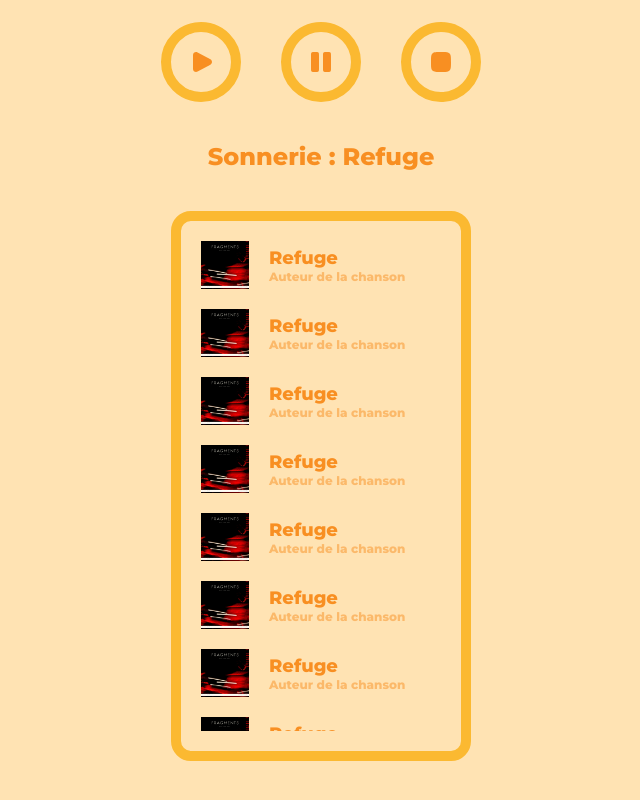
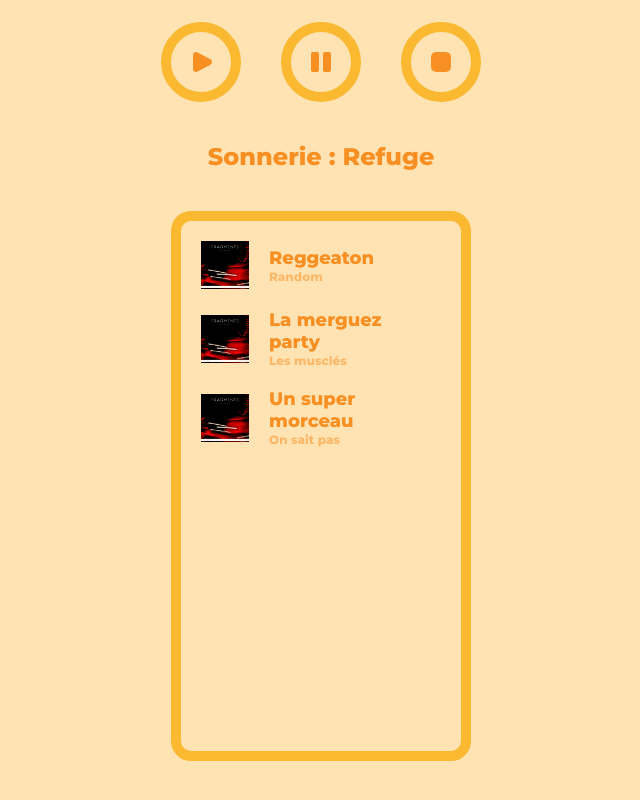
Before and after one commit to Hoyazen/alarm-app, a Next.js app: page / in a window 1280 px wide. Shown: the part 484-1284 px from the top of the page, without its empty margins (319-959 px from the left). Built offline with nearby package versions, Linux system fonts and the light colour scheme.

Commit message:
Ajout de start audio

```diff
--- a/src/app/components/songs-list/songsList.jsx
+++ b/src/app/components/songs-list/songsList.jsx
@@ -5,8 +5,12 @@ import { useContext } from "react";
 
 import styles from "./songsList.module.css"
 
-function SongsList() {
+function SongsList({ songs, setSelectedSong }) {
     const { darkMode } = useContext(DarkModeContext);
+
+    function handleSongClicked(song) {
+        setSelectedSong(song);
+    }
 
     return (
         <div className={styles.songsList}>
@@ -14,76 +18,20 @@ function SongsList() {
 
             <div className={darkMode ? `${styles.container} ${styles.containerDark}` : `${styles.container} ${styles.containerLight}`}>
                 <ul className={darkMode ? `${styles.list} ${styles.listDark}` : `${styles.list} ${styles.listLight}`}>
-                    <li className={darkMode ? `${styles.songContainer} ${styles.songContainerDark}` : `${styles.songContainer} ${styles.songContainerLight}`}>
-                        <img src="/images/album.jpg" className={styles.image} alt="test" />
-                        <div>
-                            <p className={darkMode ? `${styles.songTitle} ${styles.songTitleDark}` : `${styles.songTitle} ${styles.songTitleLight}`}>Refuge</p>
-                            <p className={darkMode ? `${styles.songAuthor} ${styles.songAuthorDark}` : `${styles.songAuthor} ${styles.songAuthorLight}`}>Auteur de la chanson</p>
-                        </div>
-                    </li>
-                    <li className={darkMode ? `${styles.songContainer} ${styles.songContainerDark}` : `${styles.songContainer} ${styles.songContainerLight}`}>
-                        <img src="/images/album.jpg" className={styles.image} alt="test" />
-                        <div>
-                            <p className={darkMode ? `${styles.songTitle} ${styles.songTitleDark}` : `${styles.songTitle} ${styles.songTitleLight}`}>Refuge</p>
-                            <p className={darkMode ? `${styles.songAuthor} ${styles.songAuthorDark}` : `${styles.songAuthor} ${styles.songAuthorLight}`}>Auteur de la chanson</p>
-                        </div>
-                    </li>
-                    <li className={darkMode ? `${styles.songContainer} ${styles.songContainerDark}` : `${styles.songContainer} ${styles.songContainerLight}`}>
-                        <img src="/images/album.jpg" className={styles.image} alt="test" />
-                        <div>
-                            <p className={darkMode ? `${styles.songTitle} ${styles.songTitleDark}` : `${styles.songTitle} ${styles.songTitleLight}`}>Refuge</p>
-                            <p className={darkMode ? `${styles.songAuthor} ${styles.songAuthorDark}` : `${styles.songAuthor} ${styles.songAuthorLight}`}>Auteur de la chanson</p>
-                        </div>
-                    </li>
-                    <li className={darkMode ? `${styles.songContainer} ${styles.songContainerDark}` : `${styles.songContainer} ${styles.songContainerLight}`}>
-                        <img src="/images/album.jpg" className={styles.image} alt="test" />
-                        <div>
-                            <p className={darkMode ? `${styles.songTitle} ${styles.songTitleDark}` : `${styles.songTitle} ${styles.songTitleLight}`}>Refuge</p>
-                            <p className={darkMode ? `${styles.songAuthor} ${styles.songAuthorDark}` : `${styles.songAuthor} ${styles.songAuthorLight}`}>Auteur de la chanson</p>
-                        </div>
-                    </li>
-                    <li className={darkMode ? `${styles.songContainer} ${styles.songContainerDark}` : `${styles.songContainer} ${styles.songContainerLight}`}>
-                        <img src="/images/album.jpg" className={styles.image} alt="test" />
-                        <div>
-                            <p className={darkMode ? `${styles.songTitle} ${styles.songTitleDark}` : `${styles.songTitle} ${styles.songTitleLight}`}>Refuge</p>
-                            <p className={darkMode ? `${styles.songAuthor} ${styles.songAuthorDark}` : `${styles.songAuthor} ${styles.songAuthorLight}`}>Auteur de la chanson</p>
-                        </div>
-                    </li>
-                    <li className={darkMode ? `${styles.songContainer} ${styles.songContainerDark}` : `${styles.songContainer} ${styles.songContainerLight}`}>
-                        <img src="/images/album.jpg" className={styles.image} alt="test" />
-                        <div>
-                            <p className={darkMode ? `${styles.songTitle} ${styles.songTitleDark}` : `${styles.songTitle} ${styles.songTitleLight}`}>Refuge</p>
-                            <p className={darkMode ? `${styles.songAuthor} ${styles.songAuthorDark}` : `${styles.songAuthor} ${styles.songAuthorLight}`}>Auteur de la chanson</p>
-                        </div>
-                    </li>
-                    <li className={darkMode ? `${styles.songContainer} ${styles.songContainerDark}` : `${styles.songContainer} ${styles.songContainerLight}`}>
-                        <img src="/images/album.jpg" className={styles.image} alt="test" />
-                        <div>
-                            <p className={darkMode ? `${styles.songTitle} ${styles.songTitleDark}` : `${styles.songTitle} ${styles.songTitleLight}`}>Refuge</p>
-                            <p className={darkMode ? `${styles.songAuthor} ${styles.songAuthorDark}` : `${styles.songAuthor} ${styles.songAuthorLight}`}>Auteur de la chanson</p>
-                        </div>
-                    </li>
-                    <li className={darkMode ? `${styles.songContainer} ${styles.songContainerDark}` : `${styles.songContainer} ${styles.songContainerLight}`}>
-                        <img src="/images/album.jpg" className={styles.image} alt="test" />
-                        <div>
-                            <p className={darkMode ? `${styles.songTitle} ${styles.songTitleDark}` : `${styles.songTitle} ${styles.songTitleLight}`}>Refuge</p>
-                            <p className={darkMode ? `${styles.songAuthor} ${styles.songAuthorDark}` : `${styles.songAuthor} ${styles.songAuthorLight}`}>Auteur de la chanson</p>
-                        </div>
-                    </li>
-                    <li className={darkMode ? `${styles.songContainer} ${styles.songContainerDark}` : `${styles.songContainer} ${styles.songContainerLight}`}>
-                        <img src="/images/album.jpg" className={styles.image} alt="test" />
-                        <div>
-                            <p className={darkMode ? `${styles.songTitle} ${styles.songTitleDark}` : `${styles.songTitle} ${styles.songTitleLight}`}>Refuge</p>
-                            <p className={darkMode ? `${styles.songAuthor} ${styles.songAuthorDark}` : `${styles.songAuthor} ${styles.songAuthorLight}`}>Auteur de la chanson</p>
-                        </div>
-                    </li>
-                    <li className={darkMode ? `${styles.songContainer} ${styles.songContainerDark}` : `${styles.songContainer} ${styles.songContainerLight}`}>
-                        <img src="/images/album.jpg" className={styles.image} alt="test" />
-                        <div>
-                            <p className={darkMode ? `${styles.songTitle} ${styles.songTitleDark}` : `${styles.songTitle} ${styles.songTitleLight}`}>Refuge</p>
-                            <p className={darkMode ? `${styles.songAuthor} ${styles.songAuthorDark}` : `${styles.songAuthor} ${styles.songAuthorLight}`}>Auteur de la chanson</p>
-                        </div>
-                    </li>
+                    {
+                        // Transformation d'un tableau de Json en éléments JSX
+                        songs.map((song) => {
+                            return (<li className={darkMode ? `${styles.songContainer} ${styles.songContainerDark}` : `${styles.songContainer} ${styles.songContainerLight}`}
+                                        onClick={() => handleSongClicked(song)}
+                                        key={song["name"]}>
+                                        <img src={`/images/${song["img_file_name"]}`} className={styles.image} alt={`Image de la chason ${song["name"]}`} />
+                                        <div>
+                                            <p className={darkMode ? `${styles.songTitle} ${styles.songTitleDark}` : `${styles.songTitle} ${styles.songTitleLight}`}>{song["name"]}</p>
+                                            <p className={darkMode ? `${styles.songAuthor} ${styles.songAuthorDark}` : `${styles.songAuthor} ${styles.songAuthorLight}`}>{song["artist"]}</p>
+                                        </div>
+                                    </li>)
+                        })
+                    }
                 </ul>
             </div>
         </div>
--- a/src/app/context/TimerProvider.jsx
+++ b/src/app/context/TimerProvider.jsx
@@ -24,14 +24,22 @@ export default function TimerProvider({ endFunction, children }) {
                 if (prev <= 1) {
                     clearInterval(intervalRef.current);
                     intervalRef.current = null;
-                    // appel de la fonction de fin fournie par le composant parent
-                    endFunction();
                     return 0;
                 }
                 return prev - 1;
             });
         }, 1000);
     };
+
+    /**
+     * useEffect qui se déclenchera en cas de modification de "secondsLeft"
+     */
+    useEffect(() => {
+        // appel de la fonction de fin fournie par le composant parent
+        if (secondsLeft < 1) {
+            endFunction();
+        }
+    }, [secondsLeft]);
 
     const pause = () => {
         clearInterval(intervalRef.current);
--- a/src/app/page.jsx
+++ b/src/app/page.jsx
@@ -1,5 +1,6 @@
 "use client";
 
+import { useEffect, useState } from "react";
 import { DarkModeProvider } from './context/DarkModeProvider';
 import Background from './components/background/background';
 import DarkModeButton from './components/dark-mode-button/darkModeButton';
@@ -9,16 +10,68 @@ import Clock from './components/clock/clock';
 import Buttons from './components/buttons/buttons';
 import TimerProvider from './context/TimerProvider';
 
+const songs = [
+  {
+    "name": "Reggeaton",
+    "artist": "Random",
+    "song_file_name": "reggaeton-reggae.mp3",
+    "img_file_name": "album.jpg"
+  },
+  {
+    "name": "La merguez party",
+    "artist": "Les musclés",
+    "song_file_name": "reggaeton-reggae.mp3",
+    "img_file_name": "album.jpg"
+  },
+  {
+    "name": "Un super morceau",
+    "artist": "On sait pas",
+    "song_file_name": "reggaeton-reggae.mp3",
+    "img_file_name": "album.jpg"
+  }
+];
+
 export default function Home() {
+
+  /**
+   * Moreau sélectionné, va être utilisé pour l'alarme.
+   *
+   * JSON de la forme :
+   * {
+   *    "name": "Reggeaton",
+   *    "artist": "Random",
+   *    "file_name": "reggaeton-reggae.mp3"
+   *  }
+   */
+  const [selectedSong, setSelectedSong] = useState(songs[0]);
+
+  /**
+   * State de sonnerie
+   */
+  const [alarmOn, setAlarmOn] = useState(false);
+
+  // Code de test de changement du morceau sélectionné
+  // uniquement pour tester
+  // useEffect(() => {
+  //   if (selectedSong == null) {
+  //     console.log("Premier coup, pas de morceau sélectionné");
+  //   } else {
+  //     console.log(selectedSong);
+  //   }
+  // }, [selectedSong]);
 
   /**
    * Démarre le son du réveil.
    * A pour objectif d'ête appelée par TimerProvider.
    */
   function startSound() {
-    const audio = new Audio('/sound/reggaeton-reggae.mp3');
-
-    audio.play();
+    if (selectedSong != null) {
+      // création d'un objet Audio
+      const audio = new Audio(`sound/${selectedSong["song_file_name"]}`);
+      setAlarmOn(true);
+      // play de l'audio
+      audio.play();
+    }
   }
 
   // version en fonction flêchée anonyme
@@ -30,10 +83,14 @@ export default function Home() {
         <Background>
           <div className={styles.app}>
             <DarkModeButton />
-            <SongsList />
+            <SongsList songs={songs} setSelectedSong={setSelectedSong}/>
             <TimerProvider endFunction={startSound}>
               <Clock />
-              <Buttons />
+              {
+                // si alarmOn alors on affiche le bouton stop alarm
+                // sinon le set de boutons de réglage du timer
+                alarmOn ? <button onClick={() => { /* TODO arrêter audio */ }}>TODO</button> : <Buttons />
+              }
             </TimerProvider>
           </div>
         </Background>
```
